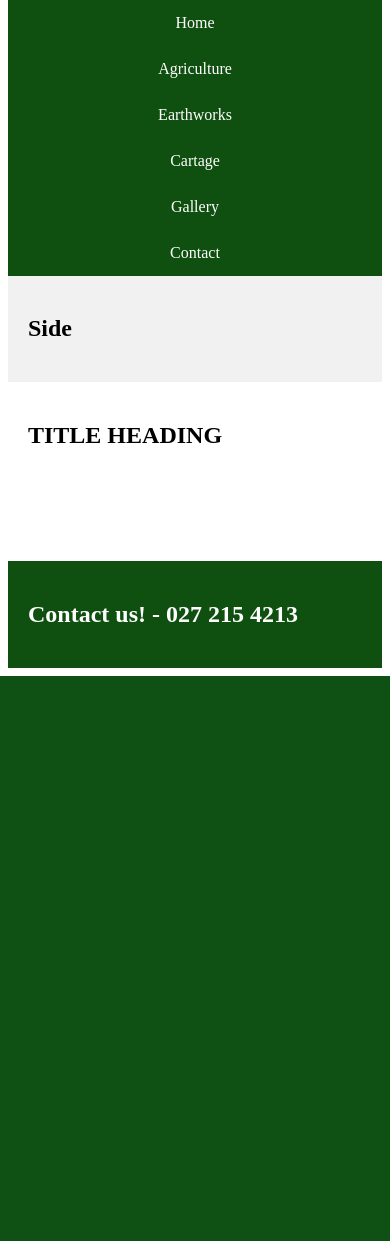
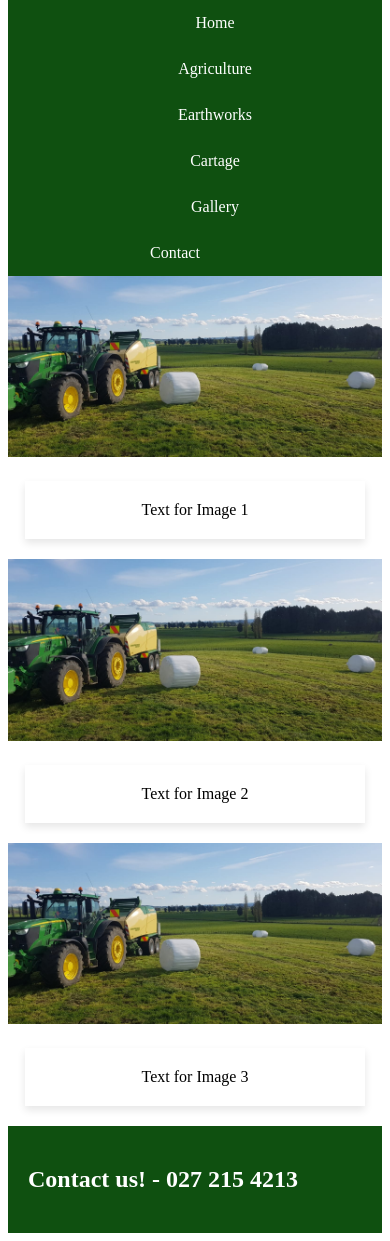
Before and after one commit to JaxonBryant/bryantcontracting, a PHP site: page / in a window 390 px wide. Shown: the part 261-1502 px from the top of the page. Before the commit the page ends 937 px from the top, so only its background shows below. Run offline with PHP 8.4, Linux system fonts and the light colour scheme.

Commit message:
Home page responsiveness 1
I used ChatGPT alot, so I don't fully understand the code, but it's functional. Using a single image for the moment because I'm focuing on making it work first

```diff
--- a/CSS/style.css
+++ b/CSS/style.css
@@ -80,36 +80,67 @@ body {
     }
 }
 
-/* Ensure proper sizing */
-* {
+{
+    margin: 0;
+    padding: 0;
     box-sizing: border-box;
 }
 
-/* Column container */
-.row {
-    display: flex;
-    flex-wrap: wrap;
+/* Main body sections with images */
+.section {
+    position: relative;
+    width: 100%;
+    height: 66.67vh; /* 2/3 of the viewport height */
+    overflow: hidden;
 }
 
-/* Create two unequal columns that sits next to each other */    /* This may be changed */
-/* Sidebar/left column */
-.side {
-    flex: 30%; /* Set the width of the sidebar */
-    background-color: #f1f1f1; /* Grey background color */
-    padding: 20px; /* Some padding */
+.section img {
+    width: 100%;
+    height: 100%;
+    object-fit: cover;
+    object-position: center;
 }
 
-/* Main column */
-.main {
-    flex: 70%; /* Set the width of the main content */
-    background-color: white; /* White background color */
-    padding: 20px; /* Some padding */
+.content {
+    position: absolute;
+    top: 50%;
+    left: 50%;
+    transform: translate(-50%, -50%);
+    width: 80%;
+    max-width: 300px;
+    text-align: center;
 }
 
-/* Responsive layout - when the screen is less than 700px wide, make the two columns stack on top of each other instead of next to each other */
-@media screen and (max-width: 700px) {
-    .row {
-    flex-direction: column;
+.text-box {
+    background: white;
+    padding: 20px;
+    box-shadow: 0 4px 8px rgba(0, 0, 0, 0.1);
+}
+
+/* Responsive design for smaller screens */
+@media (max-width: 768px) {
+    .section {
+        height: auto;
+    }
+
+    .section img {
+        height: auto;
+    }
+
+    .content {
+        position: relative;
+        top: auto;
+        left: auto;
+        transform: none;
+        width: 100%;
+        max-width: none;
+        margin: 20px 0;
+        text-align: center;
+    }
+
+    .text-box {
+        width: 80%;
+        margin: 0 auto 20px auto;
     }
 }
 
--- a/index.php
+++ b/index.php
@@ -12,18 +12,25 @@
 <body>
 <?php include 'header.php';?>
 
-<div class="row">
-    <div class="side">
-        <h2>Side</h2>
+
+    <div class="section">
+        <img src="Images/bryant_contracting_bgimage_1.JPG" alt="Image 1">
+        <div class="content">
+            <div class="text-box">Text for Image 1</div>
+        </div>
     </div>
-    <div class="main">
-        <h2>TITLE HEADING</h2>
-        <br> <!-- Created some temporary whitespace -->
-        <br>
-        <br>
-        <br>
+    <div class="section">
+        <img src="Images/bryant_contracting_bgimage_1.JPG" alt="Image 2">
+        <div class="content">
+            <div class="text-box">Text for Image 2</div>
+        </div>
     </div>
-</div>
+    <div class="section">
+        <img src="Images/bryant_contracting_bgimage_1.JPG" alt="Image 3">
+        <div class="content">
+            <div class="text-box">Text for Image 3</div>
+        </div>
+    </div>
 
 <?php include 'footer.php';?>
 
```
Also changed, not shown: Images/bryant_contracting_bgimage_1.JPG (added).
